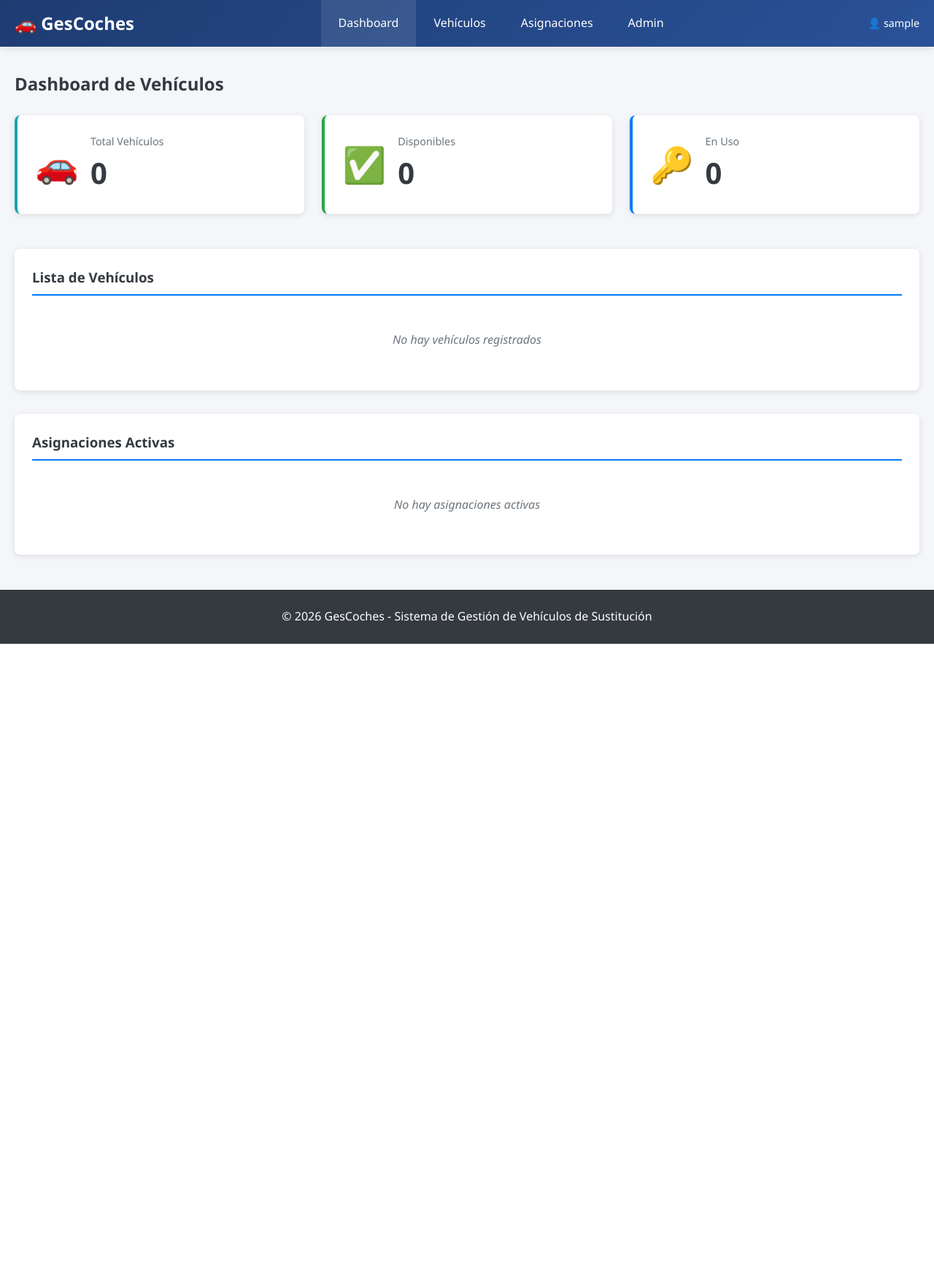
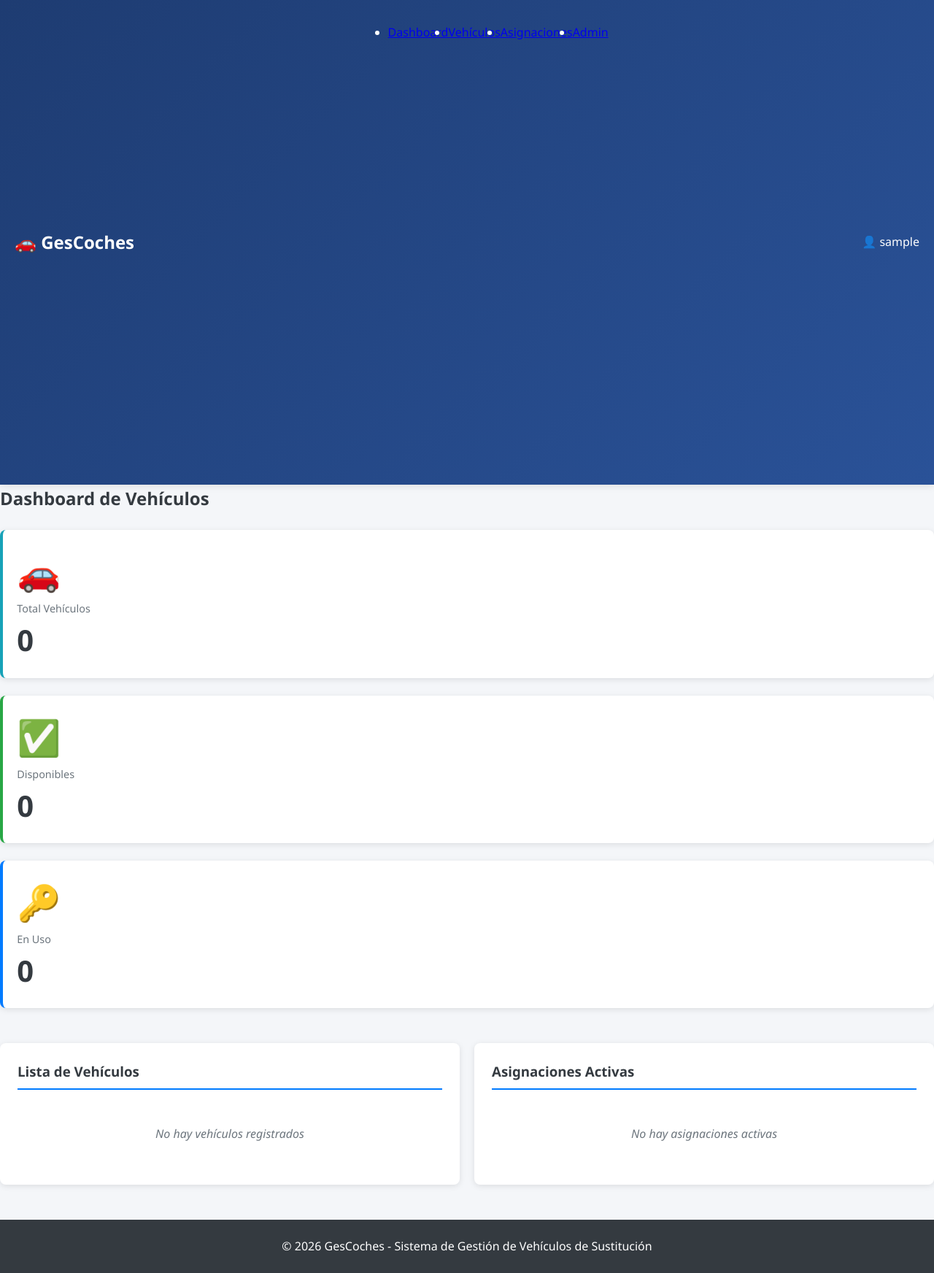
Before and after one commit to PeteerDHeras/GesCoches, a Django app: page / in a window 1280 px wide. Shown: the whole page at 73% size. Before the commit the page ends 882 px from the top, so only its background shows below. Run offline with Django 4.2, Linux system fonts and the light colour scheme; the visitor is signed in with stand-in values (Sample User, id 1); data that the repository does not hold is empty.

Commit message:
Early access 2.0

```diff
--- a/static/css/styles.css
+++ b/static/css/styles.css
@@ -32,7 +32,7 @@ body {
 }
 
 .nav-container {
-    max-width: 1400px;
+    max-width: 1600px;
     margin: 0 auto;
     display: flex;
     justify-content: space-between;
@@ -47,9 +47,9 @@ body {
 
 .nav-menu {
     display: flex;
-    list-style: none;
-    gap: 0;
-}
+.container {
+    max-width: 1600px;
+    margin: 1.5rem auto;
 
 .nav-menu li a {
     display: block;
@@ -63,13 +63,13 @@ body {
 .nav-menu li a.active {
     background: rgba(255,255,255,0.1);
 }
-
-.nav-user {
+    gap: 1.25rem;
+    margin-bottom: 2rem;
     font-size: 0.9rem;
 }
 
 /* Container */
-.container {
+    padding: 1.1rem;
     max-width: 1400px;
     margin: 2rem auto;
     padding: 0 20px;
@@ -84,17 +84,17 @@ body {
 
 .stats-grid {
     display: grid;
-    grid-template-columns: repeat(auto-fit, minmax(250px, 1fr));
+    font-size: 2.2rem;
     gap: 1.5rem;
     margin-bottom: 3rem;
 }
 
 .stat-card {
     background: white;
-    padding: 1.5rem;
+    padding: 1.2rem;
     border-radius: 8px;
     box-shadow: 0 2px 8px rgba(0,0,0,0.1);
-    display: flex;
+    font-size: 2.3rem;
     align-items: center;
     gap: 1rem;
     transition: transform 0.2s;
@@ -129,8 +129,15 @@ body {
 /* Dashboard Sections */
 .dashboard-sections {
     display: grid;
-    grid-template-columns: 1fr;
-    gap: 2rem;
+    grid-template-columns: 1fr; /* default stack */
+    gap: 1.25rem;
+}
+
+@media (min-width: 769px) {
+    .dashboard-sections {
+        grid-template-columns: 1fr 1fr; /* force two columns on desktop */
+        align-items: start;
+    }
 }
 
 .section {
@@ -138,10 +145,6 @@ body {
     padding: 1.5rem;
     border-radius: 8px;
     box-shadow: 0 2px 8px rgba(0,0,0,0.1);
-}
-
-.section.full-width {
-    grid-column: 1 / -1;
 }
 
 .section h3 {
--- a/templates/vehiculos/dashboard.html
+++ b/templates/vehiculos/dashboard.html
@@ -33,7 +33,7 @@
     </div>
 
     <div class="dashboard-sections">
-        <div class="section full-width">
+        <div class="section">
             <h3>Lista de Vehículos</h3>
             {% if vehiculos %}
             <table class="data-table">
@@ -80,19 +80,25 @@
             <table class="data-table">
                 <thead>
                     <tr>
-                        <th>Vehículo</th>
-                        <th>Cliente</th>
-                        <th>Fecha Inicio</th>
-                        <th>Km Salida</th>
+                        <th>Matrícula</th>
+                        <th>Modelo</th>
+                        <th>Estado</th>
                     </tr>
                 </thead>
                 <tbody>
                     {% for asignacion in asignaciones_activas %}
                     <tr>
                         <td><strong>{{ asignacion.vehiculo.matricula }}</strong></td>
-                        <td>{{ asignacion.cliente }}</td>
-                        <td>{{ asignacion.fecha_inicio|date:"d/m/Y H:i" }}</td>
-                        <td>{{ asignacion.kilometraje_salida }} km</td>
+                        <td>{{ asignacion.vehiculo.marca }} {{ asignacion.vehiculo.modelo }}</td>
+                        <td>
+                            {% if asignacion.vehiculo.estado == 'DISPONIBLE' %}
+                                <span class="badge badge-disponible">✅ Disponible</span>
+                            {% elif asignacion.vehiculo.estado == 'EN_USO' %}
+                                <span class="badge badge-en-uso">🔑 En Uso</span>
+                            {% elif asignacion.vehiculo.estado == 'BAJA' %}
+                                <span class="badge badge-baja">❌ Baja</span>
+                            {% endif %}
+                        </td>
                     </tr>
                     {% endfor %}
                 </tbody>
--- a/vehiculos/models.py
+++ b/vehiculos/models.py
@@ -167,6 +167,12 @@ def actualizar_estado_vehiculo_en_asignacion(sender, instance, created, **kwargs
             activa=True
         ).exclude(id=instance.id).exists()
 
+        # Si se registraron kilómetros de entrada, sincronizar con el vehículo
+        if instance.kilometraje_entrada is not None:
+            if instance.vehiculo.kilometraje != instance.kilometraje_entrada:
+                instance.vehiculo.kilometraje = instance.kilometraje_entrada
+                instance.vehiculo.save(update_fields=['kilometraje'])
+
         if not tiene_otras_asignaciones_activas:
             # No hay otras asignaciones activas, marcar como DISPONIBLE
             if instance.vehiculo.estado != EstadoVehiculo.DISPONIBLE:
```
